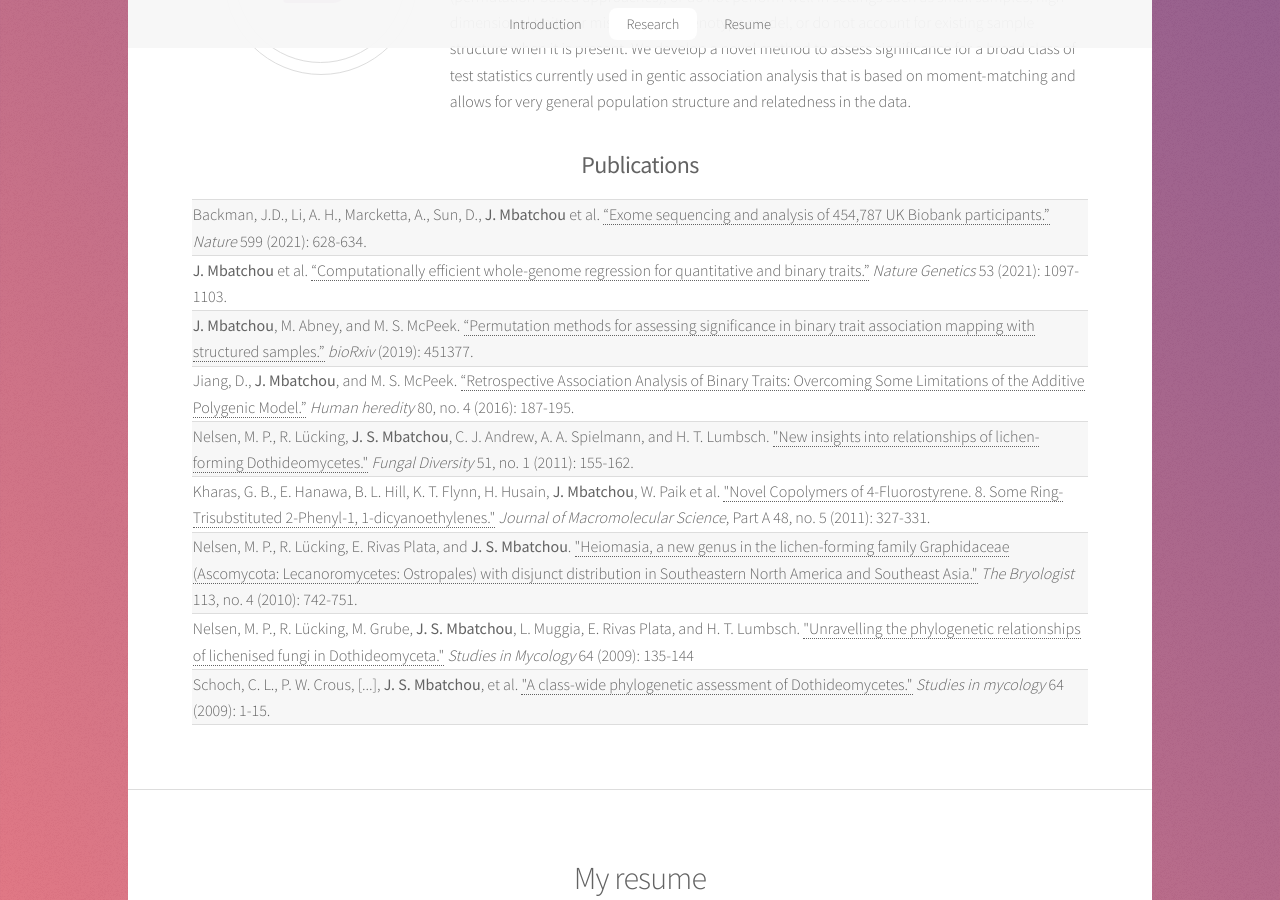
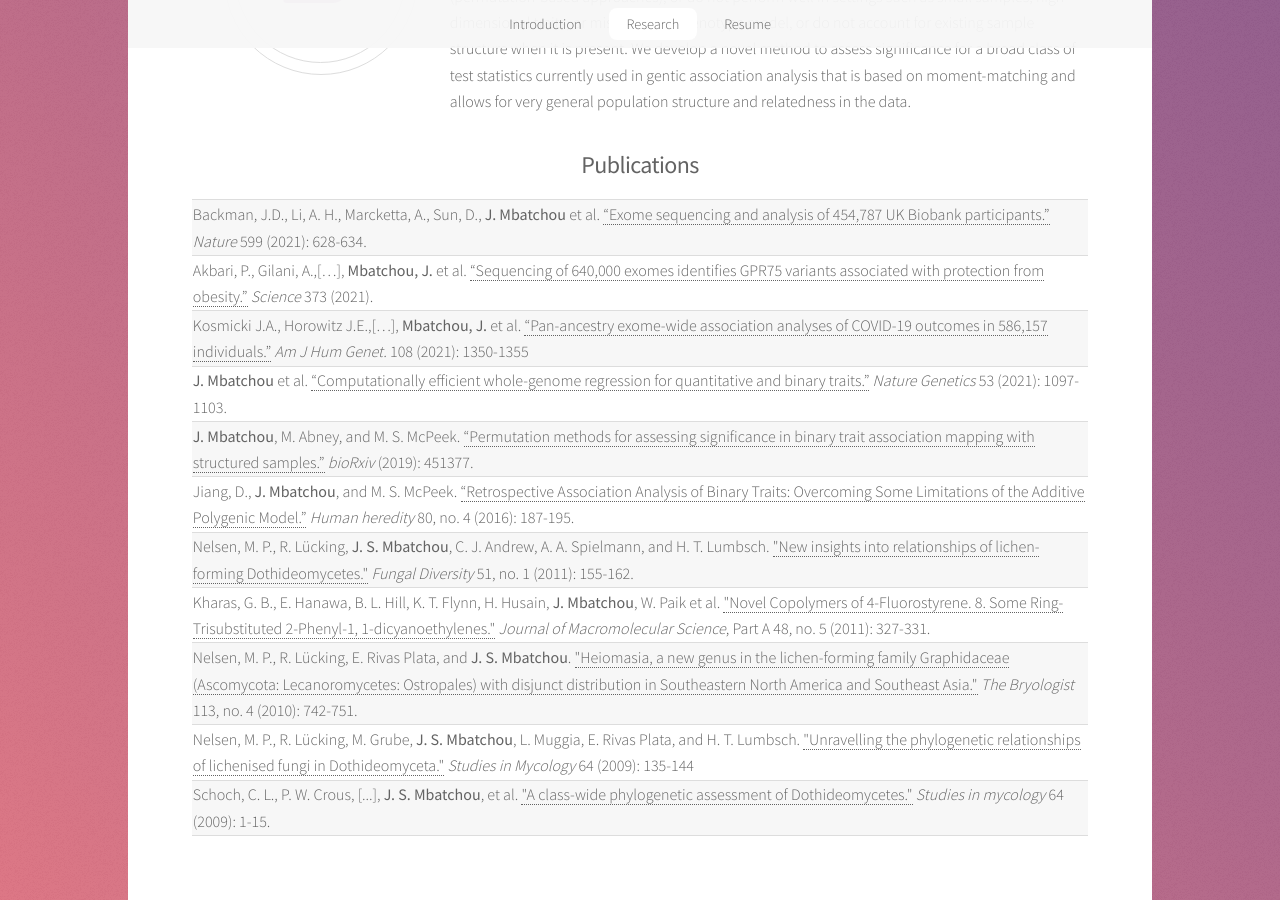
Before and after one commit to joellesophya/joellesophya.github.io, a Jekyll site: the page built from index.html, in a window 1280 px wide and 900 px high, scrolled down 2328 px. Built offline with Jekyll 4.4.1, drawn with Linux system fonts in a browser that asks for light colours.

Commit message:
add refs

```diff
--- a/index.html
+++ b/index.html
@@ -72,6 +72,12 @@ I currently work as a statistical geneticist at the Regeneron Genetics Center wh
                 <tr>
                     <td align="left"> Backman, J.D., Li, A. H., Marcketta, A., Sun, D., <b>J. Mbatchou</b> et al. <a href="https://dx.doi.org/10.1038%2Fs41586-021-04103-z" target="_blank">“Exome sequencing and analysis of 454,787 UK Biobank participants.”</a> <i>Nature </i> 599 (2021): 628-634.</td>
                 </tr>
+                <tr>
+                    <td align="left"> Akbari, P., Gilani, A.,[…], <b>Mbatchou, J.</b> et al. <a href="https://doi.org/10.1126/science.abf8683" target="_blank">“Sequencing of 640,000 exomes identifies GPR75 variants associated with protection from obesity.”</a> <i> Science </i> 373 (2021). </td>
+                </tr>
+                <tr>
+                    <td align="left"> Kosmicki J.A., Horowitz J.E.,[…], <b>Mbatchou, J.</b> et al. <a href="https://doi.org/10.1016/j.ajhg.2021.05.017" target="_blank">“Pan-ancestry exome-wide association analyses of COVID-19 outcomes in 586,157 individuals.”</a> <i> Am J Hum Genet. </i> 108 (2021): 1350-1355 </td>
+                </tr>
 
                 <tr>
                     <td align="left"><b>J. Mbatchou</b> et al. <a href="https://doi.org/10.1038/s41588-021-00870-7" target="_blank">“Computationally efficient whole-genome regression for quantitative and binary traits.”</a> <i>Nature Genetics </i> 53 (2021): 1097-1103.</td>
```
